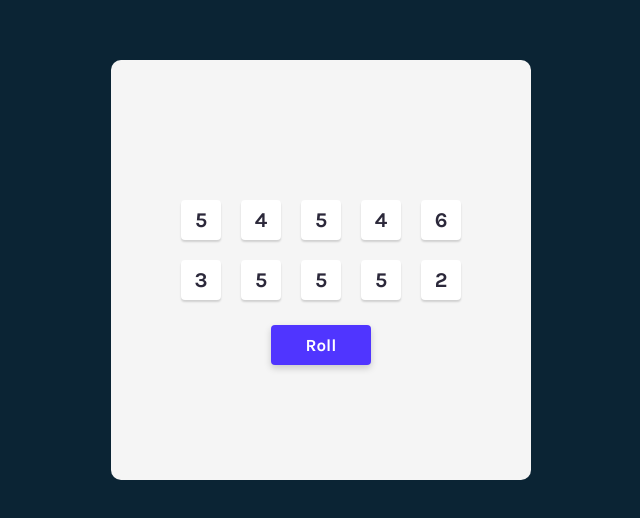
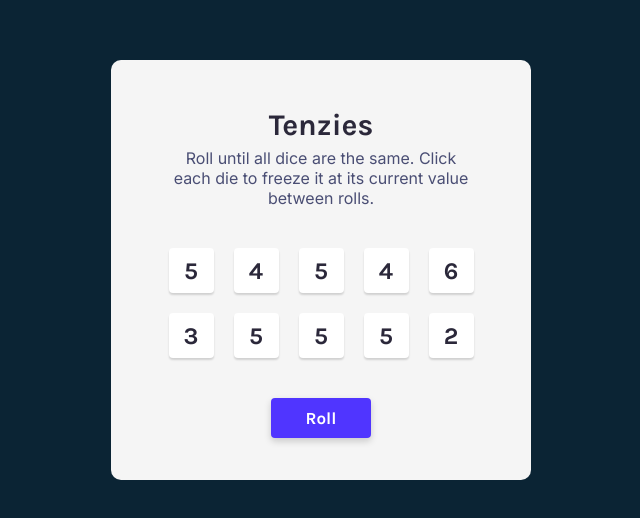
Before and after one commit to delsint123/tenzies, a React (Vite) app: page / in a window 1280 px wide. Shown: the part 130-648 px from the top of the page, without its empty margins (319-959 px from the left). Built offline with nearby package versions, Linux system fonts and the light colour scheme.

Commit message:
Add title and instructions and edit styling

```diff
--- a/src/App.jsx
+++ b/src/App.jsx
@@ -60,6 +60,11 @@
     return (
         <main className="container">
 
+            <h1 className="title">Tenzies</h1>
+            <p className="instructions">Roll until all dice are the same. Click each die to
+                freeze it at its current value between rolls.
+            </p>
+
             <div className="dies">
                 {diceElements}
             </div>
--- a/src/style.css
+++ b/src/style.css
@@ -25,25 +25,43 @@
     align-items: center;
 }
 
+.title {
+    color: #2B283A;
+    font-weight: 700;
+    font-size: 30px;
+    margin: 5px;
+}
+
+.instructions {
+    color: #4A4E74;
+    font-family: "Inter", sans-serif;
+    font-weight: 400;
+    font-size: 16px;
+
+    margin: 0;
+    width: 73%;
+    text-align: center;
+}
+
 .dies {
     display: grid;
     grid-template-columns: repeat(5, 1fr);
     grid-template-rows: repeat(2, 1fr);
     column-gap: 20px;
     row-gap: 20px;
-    margin: 25px;
+    margin: 40px;
 }
 
 .die-face, .die-face-held {
     margin: 0;
-    height: 40px;
-    width: 40px;
+    height: 45px;
+    width: 45px;
     border-radius: 4px;
     box-shadow: 0px 2px 2px rgba(0, 0, 0, 0.15);
     background-color: white;
 
     font-weight: 700;
-    font-size: 21px;
+    font-size: 24px;
     display: flex;
     justify-content: center;
     align-items: center;
```
